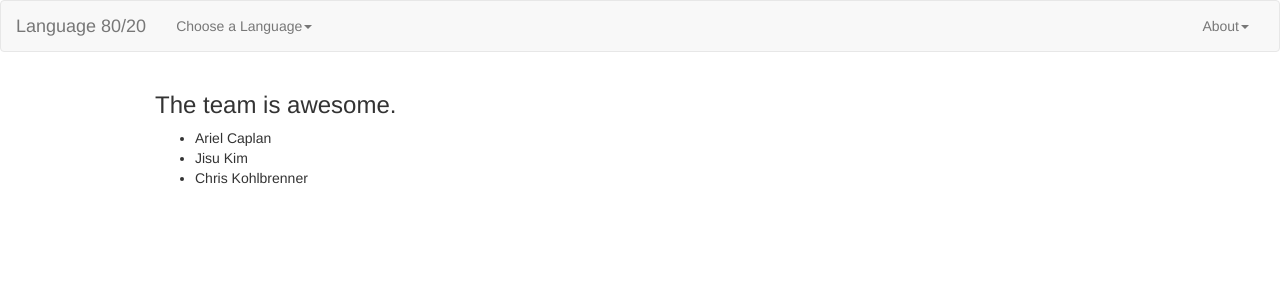
After one commit to heychrisek/language8020, a Rails app: page /team in a window 1280 px wide. The commit adds this page. Shown: the top 300 px of the page. Run offline with Rails 7, Linux system fonts and the light colour scheme; data comes from the database, SQL or seed files in the repository; style sheets or scripts are compiled from the project's sources; parts of the project's set-up code (start-up, migrations or seed data) failed here and were passed over; some libraries are stand-ins or nearby versions.

Commit message:
reorg controllers for static pages (team, about)

```diff
--- a/app/controllers/application_controller.rb
+++ b/app/controllers/application_controller.rb
@@ -2,8 +2,4 @@ class ApplicationController < ActionController::Base
   # Prevent CSRF attacks by raising an exception.
   # For APIs, you may want to use :null_session instead.
   protect_from_forgery with: :exception
-
-  def about
-
-  end
 end
--- /dev/null
+++ b/app/controllers/welcome_controller.rb
@@ -0,0 +1,7 @@
+class WelcomeController < ApplicationController
+  def about
+  end
+
+  def team
+  end
+end
--- a/app/views/layouts/_header.html.erb
+++ b/app/views/layouts/_header.html.erb
@@ -33,17 +33,17 @@
         <button type="submit" class="btn btn-default">Submit</button>
       </form>
  -->      <ul class="nav navbar-nav navbar-right">
-        <li><%= link_to "About", about_path %></li>
-        <!-- <li class="dropdown">
-          <a href="#" class="dropdown-toggle" data-toggle="dropdown">Dropdown <b class="caret"></b></a>
+        <!-- <li><%#= link_to "About", about_path %></li> -->
+        <li class="dropdown">
+          <a href="/about" class="dropdown-toggle" data-toggle="dropdown">About<b class="caret"></b></a>
           <ul class="dropdown-menu">
-            <li><a href="#">Action</a></li>
-            <li><a href="#">Another action</a></li>
+            <li><a href="/about">Language 80/20</a></li>
+            <li class="divider"></li>
+            <li><a href="/team">The Team</a></li>
+            <li class="divider"></li>
             <li><a href="#">Something else here</a></li>
-            <li class="divider"></li>
-            <li><a href="#">Separated link</a></li>
           </ul>
-        </li> -->
+        </li>
       </ul>
     </div><!-- /.navbar-collapse -->
   </div><!-- /.container-fluid -->
--- /dev/null
+++ b/app/views/welcome/team.html.erb
@@ -0,0 +1,14 @@
+<h3>The team is awesome.</h3>
+
+<ul>
+  <li>
+    Ariel Caplan
+  </li>
+
+  <li>
+    Jisu Kim
+  </li>
+
+  <li>
+    Chris Kohlbrenner
+  </li>
--- a/config/routes.rb
+++ b/config/routes.rb
@@ -3,7 +3,9 @@ Rails.application.routes.draw do
   get 'languages/random' => "languages#random", as: "random"
   resources :languages, only: [:index, :show]
   get 'languages/:id/words' => "languages#get_words", as: "get_words"
-  get 'about' => "application#about"
+
+  get 'about' => "welcome#about"
+  get 'team' => "welcome#team"
   # The priority is based upon order of creation: first created -> highest priority.
   # See how all your routes lay out with "rake routes".
 
```
Also changed, not shown: app/views/welcome/about.html.erb (renamed from app/views/application/about.html.erb).
